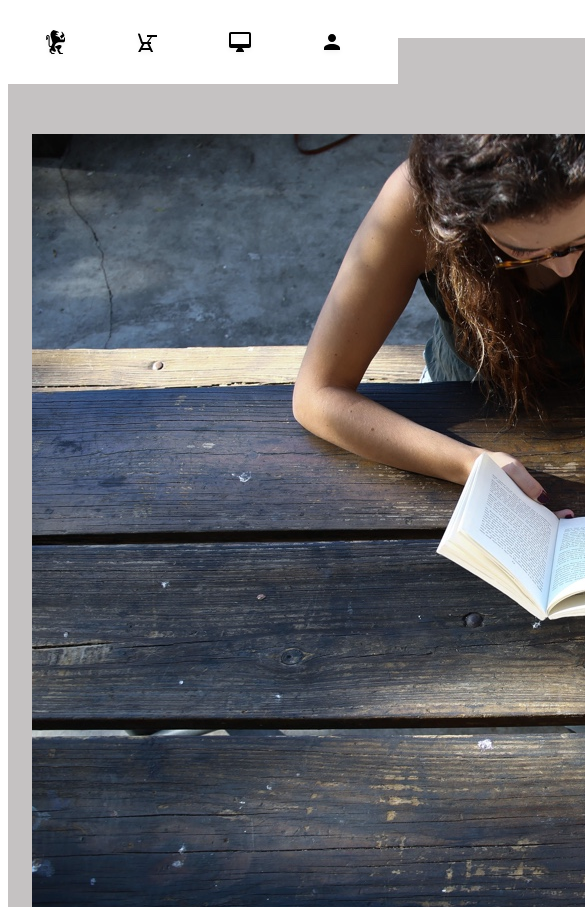
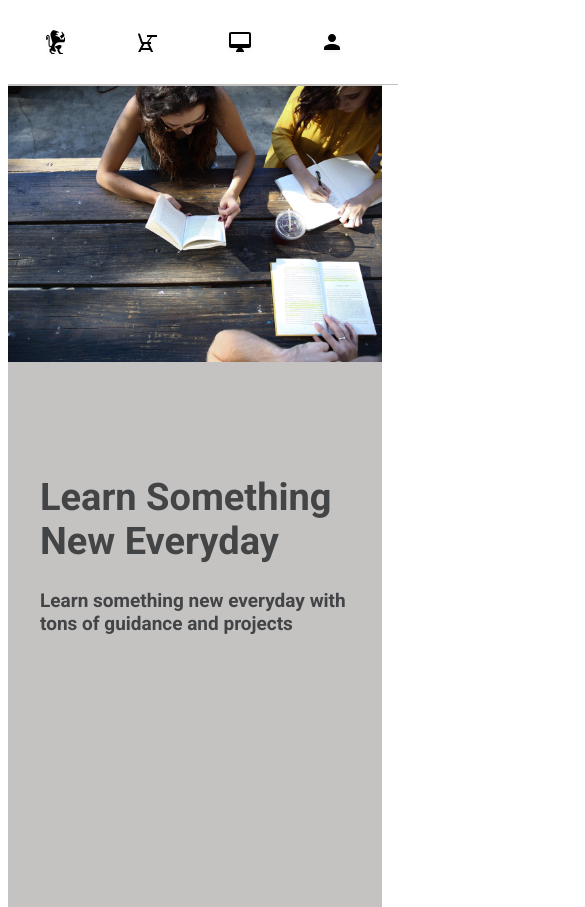
Before and after one commit to Samaresh-Das/Colmar-Academy, a plain HTML site: page index.html in a window 390 px wide. Shown: the top 907 px of the page, 585 px wide, since content can reach past the window. Drawn offline with Linux system fonts and the light colour scheme.

Commit message:
Optimizing for mobile

```diff
--- a/Resources/css/style.css
+++ b/Resources/css/style.css
@@ -25,6 +25,7 @@ header {
   header .logo1{
       padding-left: 24px;
       padding-right: 10px;
+      min-width: 50px;
   }
 
   header nav ul {
@@ -110,3 +111,27 @@ header {
     font-weight: bolder;
     font-size: 24px;
   }
+
+@media only screen and (max-width: 760px) {
+  .maincontent{
+    top:64px;
+      display: flex;
+      flex-direction: column;
+      align-items: center;
+      background-color: rgb(197, 194, 194);
+  }
+
+  .banner img{
+    padding: 0px;
+    margin-top: -16px !important;
+    margin: 0px;
+    max-width: 100%;
+  }
+
+  .learn{
+    margin-top: -600px;
+    padding-left: 32px;
+    padding-top: 32px;
+    font-size: 19px;
+  }
+}
--- a/index.html
+++ b/index.html
@@ -6,6 +6,7 @@
     <meta name="viewport" content="width=device-width, initial-scale=1.0">
     <link href="https://fonts.googleapis.com/css?family=Roboto:300,400,600,700" rel="stylesheet">
     <title>Colmar Aacademy</title>
+    <link rel="icon" href="./Resources/images/ic-logo.svg" type="image/x-icon">
     <link href="./Resources/css/style.css" rel="stylesheet">
 </head>
 <body>
@@ -39,7 +40,7 @@
             <img src="./Resources/images/banner.jpg">
         </div>
         <div class='learn'>
-            <h1>Learn Something New</h1>
+            <h1>Learn Something New Everyday</h1>
             <p>Learn something new everyday with tons of guidance and projects</p>
         </div>
     </div>
```
